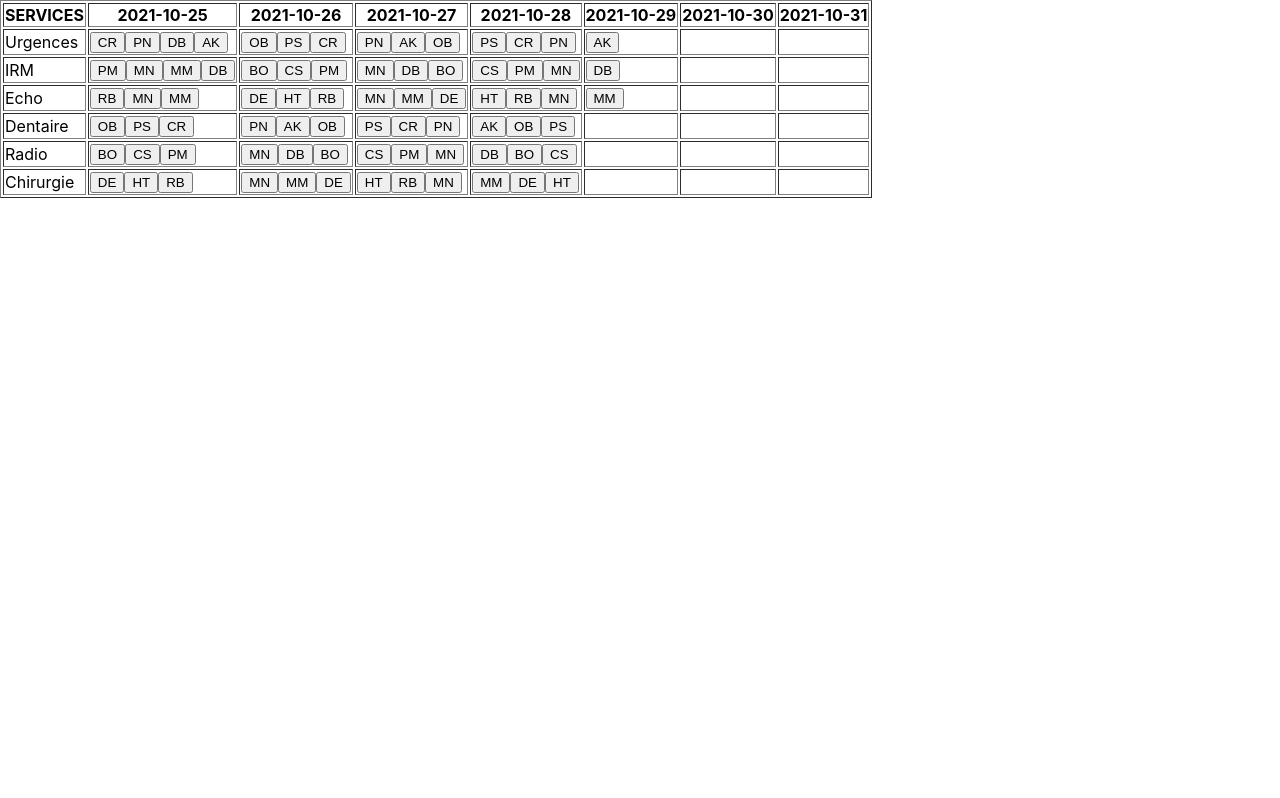
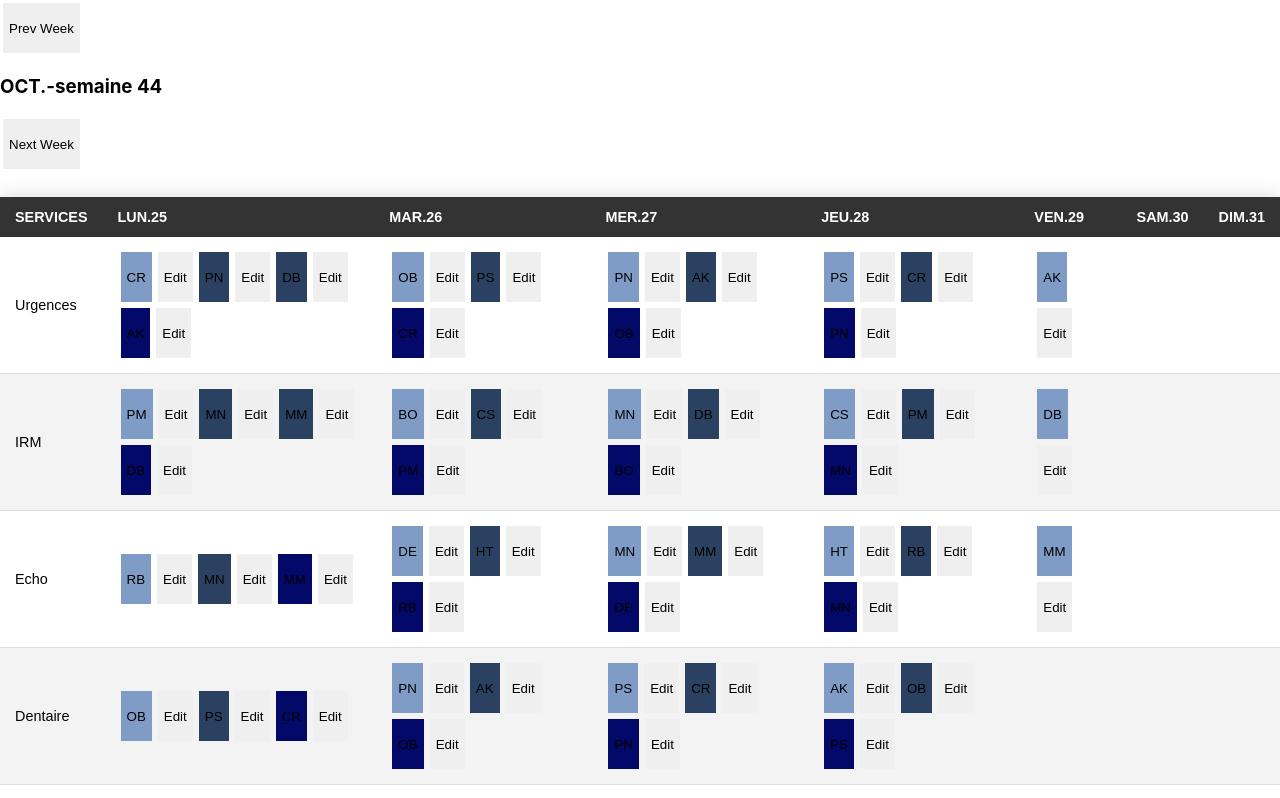
Before and after one commit to quynhnn-vn/react-swappy, a React (Create React App) app: page / in a window 1280 px wide. Shown: the top 798 px of the page. Built offline with nearby package versions, Linux system fonts and the light colour scheme.

Commit message:
Finish testing project

```diff
--- a/src/App.css
+++ b/src/App.css
@@ -0,0 +1,32 @@
+table {
+    border-collapse: collapse;
+    margin: 25px 0;
+    font-size: 0.9em;
+    font-family: sans-serif;
+    min-width: 400px;
+    box-shadow: 0 0 20px rgba(0, 0, 0, 0.15);
+}
+thead tr {
+    background-color: #333333;
+    color: #ffffff;
+    text-align: left;
+}
+th,
+td {
+    padding: 12px 15px;
+}
+tbody tr {
+    border-bottom: 1px solid #dddddd;
+}
+tbody tr:nth-of-type(even) {
+    background-color: #f3f3f3;
+}
+
+tbody tr:last-of-type {
+    border-bottom: 2px solid #333333;
+}
+button {
+    border: none;
+    height: 50px;
+    margin: 3px;
+}
--- a/src/App.js
+++ b/src/App.js
@@ -1,35 +1,82 @@
-import { getWeek, reStructure } from "./utils";
-import React, { useState } from "react";
+import {
+    formatDate,
+    formatDateForHeader,
+    getCurrentWeek,
+    getWeekIndex,
+    reStructure
+} from "./utils";
+import React, { useState, useEffect } from "react";
 import services from "./data/services.json";
 import "./App.css";
-import Week from "./components/Week";
 import Row from "./components/Row";
+import PlanningHeader from "./components/PlanningHeader";
+import { addDays, subDays } from "date-fns";
 
 function App() {
-    const [currentWeek, setCurrentWeek] = useState(getWeek());
-    const renderHeader = () => {
-        return ["SERVICES", ...currentWeek].map((day, index) => (
-            <th key={index}>{day}</th>
+    const [currentWeek, setCurrentWeek] = useState(getCurrentWeek());
+    const currentWeekIndex = getWeekIndex(currentWeek[0]);
+    const [weekIndex, setWeekIndex] = useState(currentWeekIndex);
+    const [isClicked, setIsClicked] = useState(false);
+
+    const [data, setData] = useState([]);
+    useEffect(() => {
+        setData(services.map((service) => reStructure(service)));
+
+        const diff = weekIndex - currentWeekIndex;
+        if (isClicked) {
+            diff > 0
+                ? setCurrentWeek(
+                      currentWeek.map((day) =>
+                          formatDate(addDays(new Date(day), Math.abs(diff) * 7))
+                      )
+                  )
+                : setCurrentWeek(
+                      currentWeek.map((day) =>
+                          formatDate(subDays(new Date(day), Math.abs(diff) * 7))
+                      )
+                  );
+        }
+        return () => {
+            setIsClicked(false);
+        };
+    }, [isClicked, currentWeek, weekIndex, currentWeekIndex]);
+
+    const handlePrevWeek = () => {
+        setWeekIndex(weekIndex - 1);
+        setIsClicked(true);
+    };
+    const handleNextWeek = () => {
+        setWeekIndex(weekIndex + 1);
+        setIsClicked(true);
+    };
+
+    const renderHeader = () =>
+        ["SERVICES", ...currentWeek].map((day, index) => (
+            <th key={index}>
+                {day !== "SERVICES" ? formatDateForHeader(new Date(day)) : day}
+            </th>
         ));
-    };
-    const renderTable = (service) => {
-        return (
+    const renderRow = (service) => (
         <Row
             key={service.id}
             currentWeek={currentWeek}
             service={reStructure(service)}
         />
     );
-    };
     return (
         <div className="App">
-            <table border="1">
+            <PlanningHeader
+                currentWeek={currentWeek}
+                handleNextWeek={handleNextWeek}
+                handlePrevWeek={handlePrevWeek}
+            />
+            <table>
                 <thead>
                     <tr>{renderHeader()}</tr>
                 </thead>
                 <tbody>
-                    {services.map((service) => (
-                        <tr>{renderTable(service)}</tr>
+                    {data.map((service) => (
+                        <tr key={service.id}>{renderRow(service)}</tr>
                     ))}
                 </tbody>
             </table>
--- a/src/components/Day.js
+++ b/src/components/Day.js
@@ -1,10 +1,17 @@
 import React from "react";
 import Event from "./Event";
 
-export default function Day({ day, eventsOfDay }) {
+export default function Day({ eventsOfDay }) {
     return (
         <div>
-            {eventsOfDay && eventsOfDay.map((event) => <Event event={event} />)}
+            {eventsOfDay &&
+                eventsOfDay.map((event) => (
+                    <Event
+                        key={event.id}
+                        event={event}
+                        slotId={event.slot_id}
+                    />
+                ))}
         </div>
     );
 }
--- /dev/null
+++ b/src/components/EvenDetails.js
@@ -0,0 +1,59 @@
+import React from "react";
+import users from "../data/users.json";
+import services from "../data/services.json";
+
+export default function EventDetails({ editedEvent, setEditedEvent }) {
+    return (
+        <form>
+            <label>Select a service: </label>
+            <select
+                value={editedEvent.name}
+                onChange={(e) =>
+                    setEditedEvent({
+                        ...editedEvent,
+                        name: e.target.value
+                    })
+                }
+            >
+                {services.map((service) => (
+                    <option key={service.id} value={service.name}>
+                        {service.name}
+                    </option>
+                ))}
+            </select>
+            <label>Select a slot: </label>
+            <select
+                value={editedEvent.slot}
+                onChange={(e) =>
+                    setEditedEvent({
+                        ...editedEvent,
+                        slot: e.target.value
+                    })
+                }
+            >
+                {["Matin", "AM", "Soir"].map((slot, index) => (
+                    <option key={index} value={slot}>
+                        {slot}
+                    </option>
+                ))}
+            </select>
+            <label>Select a user: </label>
+            <select
+                value={editedEvent.user}
+                onChange={(e) =>
+                    setEditedEvent({
+                        ...editedEvent,
+                        user: e.target.value
+                    })
+                }
+            >
+                {users.map((user) => (
+                    <option key={user.id} value={user.id}>
+                        {user.last_name + " " + user.first_name}
+                    </option>
+                ))}
+            </select>
+            <input type="submit" value="Submit" />
+        </form>
+    );
+}
--- a/src/components/Event.js
+++ b/src/components/Event.js
@@ -1,6 +1,32 @@
-import React from "react";
-import { getUser } from "../utils";
+import React, { useState } from "react";
+import { getColor, getUser } from "../utils";
+import EventDetails from "./EvenDetails";
 
-export default function Event({ event }) {
-    return <button>{getUser(event.user_id)}</button>;
+export default function Event({ event, slotId }) {
+    const [isEdited, setIsEdited] = useState(false);
+    const [editedEvent, setEditedEvent] = useState({
+        name: "",
+        slot: "",
+        user: ""
+    });
+    const style = {
+        backgroundColor: getColor(slotId)
+    };
+    const handleEdit = () => {
+        setIsEdited(!isEdited);
+    };
+    return (
+        <span>
+            <button style={style}>
+                {getUser(event.user_id)}
+                {isEdited && (
+                    <EventDetails
+                        editedEvent={editedEvent}
+                        setEditedEvent={setEditedEvent}
+                    />
+                )}
+            </button>
+            <button onClick={handleEdit}>{isEdited ? "Hide" : "Edit"}</button>
+        </span>
+    );
 }
--- /dev/null
+++ b/src/components/PlanningHeader.js
@@ -0,0 +1,16 @@
+import React from "react";
+import { getWeekOfYear } from "../utils";
+
+export default function PlanningHeader({
+    currentWeek,
+    handlePrevWeek,
+    handleNextWeek
+}) {
+    return (
+        <div>
+            <button onClick={handlePrevWeek}>Prev Week</button>
+            <h3>{currentWeek[0] && getWeekOfYear(currentWeek[0])}</h3>
+            <button onClick={handleNextWeek}>Next Week</button>
+        </div>
+    );
+}
--- a/src/components/Row.js
+++ b/src/components/Row.js
@@ -1,17 +1,16 @@
 import React from "react";
 import Day from "./Day";
-import Event from "./Event";
 
 export default function Row({ service, currentWeek }) {
     return (
         <>
             <td>{service.name}</td>
-            {currentWeek.map((day) => {
+            {currentWeek.map((day, index) => {
                 const eventsOfDay = service.eventsForSlots.filter(
                     (event) => event.date === day
                 );
                 return (
-                    <td>
+                    <td key={index}>
                         <Day day={day} eventsOfDay={eventsOfDay} />
                     </td>
                 );
--- a/src/components/Service.js
+++ /dev/null
@@ -1,5 +0,0 @@
-import React from "react";
-
-export default function Service({ service }) {
-    return <div>{service.name}</div>;
-}
--- a/src/components/User.js
+++ /dev/null
@@ -1,6 +0,0 @@
-import React from "react";
-import { getUser } from "../utils";
-
-export default function User({ user }) {
-    return <button>{getUser(user)}</button>;
-}
--- a/src/components/Week.js
+++ /dev/null
@@ -1,12 +0,0 @@
-import React from "react";
-import Day from "./Day";
-
-export default function Week({ week }) {
-    return (
-        <div>
-            {week.map((day, index) => (
-                <Day day={day} key={index} rowIndex={index} />
-            ))}
-        </div>
-    );
-}
--- a/src/utils.js
+++ b/src/utils.js
@@ -1,12 +1,26 @@
-import { addDays, format, startOfWeek } from "date-fns";
+import { addDays, format, startOfWeek, getWeek } from "date-fns";
+import { fr } from "date-fns/locale";
 import slots from "./data/slots.json";
 import events from "./data/events.json";
 import users from "./data/users.json";
 
 export const formatDate = (date) => {
-    return format(date, "yyyy-MM-dd");
+    return format(new Date(date), "yyyy-MM-dd");
 };
-export const getWeek = () => {
+export const formatDateForHeader = (date) => {
+    return format(new Date(date), "eeedd", { locale: fr }).toUpperCase();
+};
+export const getWeekIndex = (date) => {
+    return getWeek(new Date(date));
+};
+export const getWeekOfYear = (date) => {
+    const weekOfYear = getWeek(new Date(date));
+    const monthOfYear = format(new Date(date), "LLL", {
+        locale: fr
+    }).toUpperCase();
+    return monthOfYear + "-semaine " + weekOfYear;
+};
+export const getCurrentWeek = () => {
     const currentDate = new Date();
     const startDate = startOfWeek(currentDate, { weekStartsOn: 1 });
     let weekDate = [],
@@ -24,21 +38,17 @@ export const reStructure = (service) => {
     const eventsForSlots = slotsForService.map((slot) =>
         events.filter((event) => event.slot_id === slot.id)
     );
-    const currentService = {
+    return {
         id: service.id,
         name: service.name,
-        slotsForService: slotsForService.map(
-            ({ service_id, ...otherAttrs }) => otherAttrs
-        ),
-        eventsForSlots: eventsForSlots
-            .map((eventForSlot) =>
-                eventForSlot.map(({ slot_id, ...otherAttrs }) => otherAttrs)
-            )
-            .flat()
+        slotsForService: slotsForService,
+        eventsForSlots: eventsForSlots.flat()
     };
-    return currentService;
 };
 export const getUser = (userId) => {
     const foundUser = users.find((user) => user.id === userId);
     return foundUser.last_name[0] + foundUser.first_name[0];
 };
+export const getColor = (slotId) => {
+    return slots.find((slot) => slot.id === slotId).color;
+};
```
Also changed, not shown: src/components/CalendarHeader.js (deleted). Lines whose indentation alone changed are shown as unchanged.
